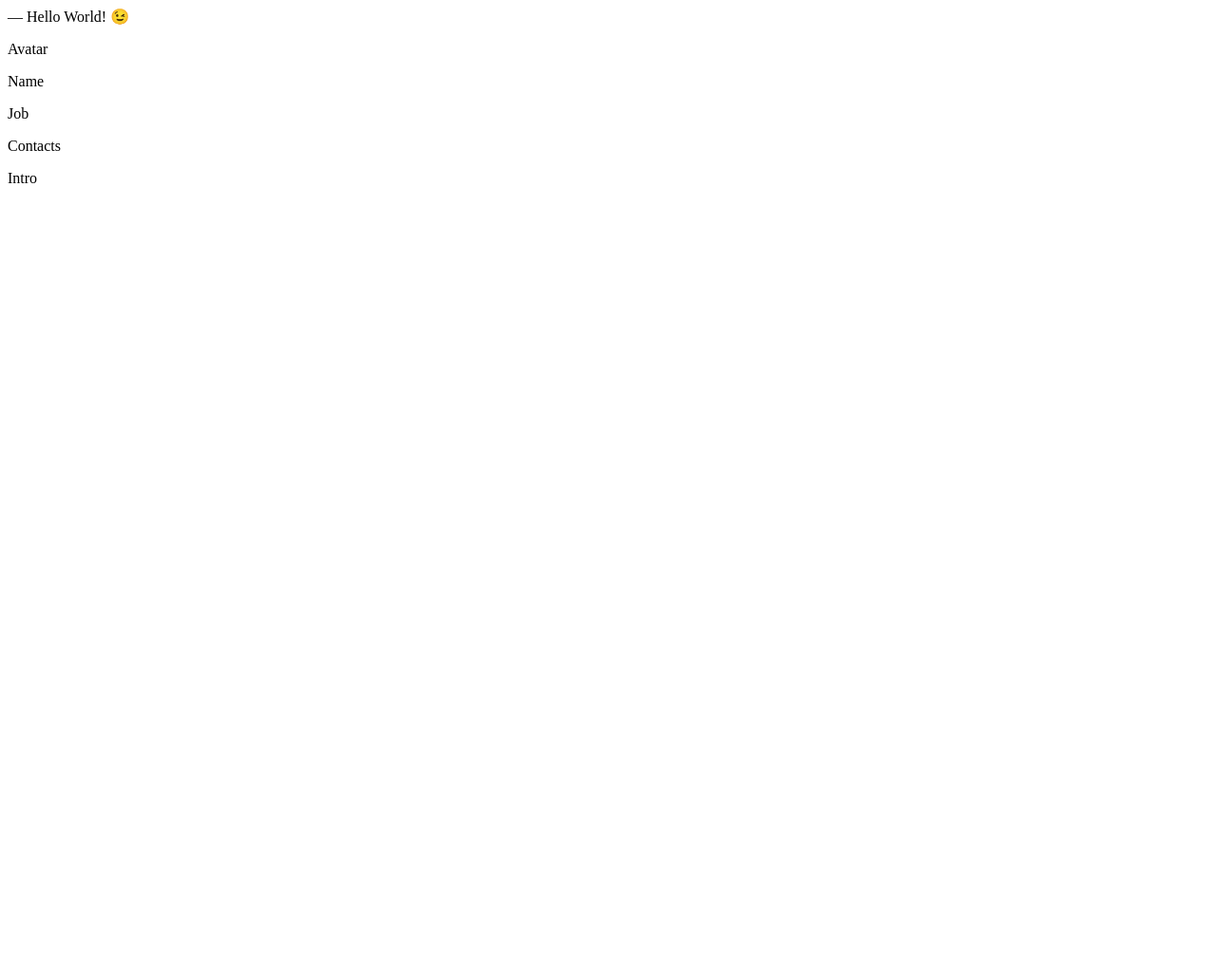
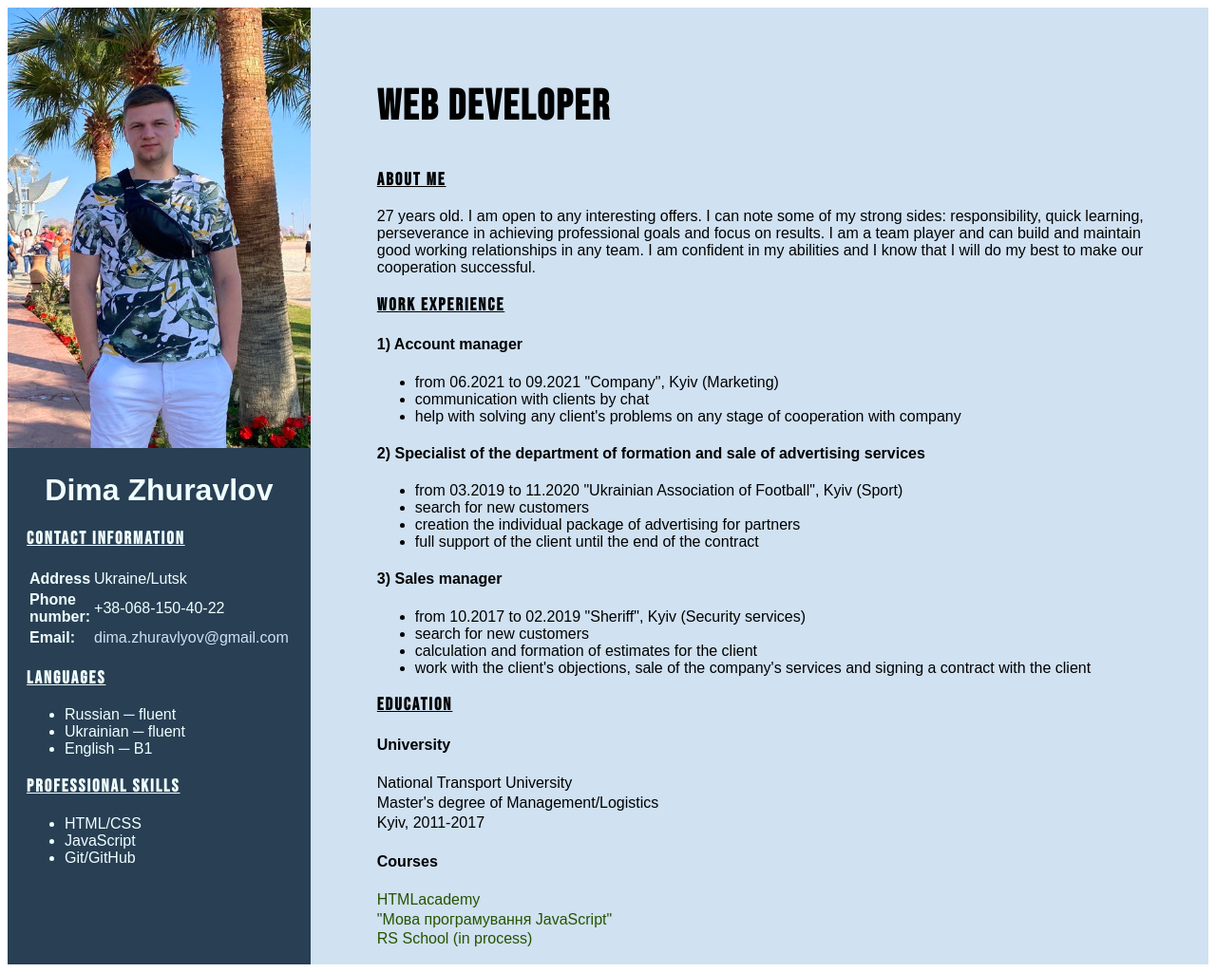
Before and after one commit to DimaZHV/homepage, a plain HTML site: page index.html in a window 1280 px wide. Shown: the whole page at 95% size. Before the commit the page ends 800 px from the top, so only its background shows below. Drawn offline with Linux system fonts and the light colour scheme.

Commit message:
finish CV

```diff
--- a/index.html
+++ b/index.html
@@ -1,17 +1,147 @@
 <!DOCTYPE html>
-<html>
+<html lang="en">
 	<head>
 		<meta charset="UTF-8" />
-		<title>Résumé</title>
-		<link rel="stylesheet" href="styles.css" />
-		<meta name="viewport" content="width=device-width, initial-scale=1" />
+		<meta http-equiv="X-UA-Compatible" content="IE=edge" />
+		<meta name="viewport" content="width=device-width, initial-scale=1.0" />
+		<title>My CV</title>
+		<link rel="stylesheet" href="../homepage/styles.css" />
+		<link
+			href="https://fonts.googleapis.com/css2?family=Bebas+Neue&display=swap"
+			rel="stylesheet"
+		/>
 	</head>
 	<body>
-		― Hello World! &#x1F609;
-		<p>Avatar</p>
-		<p>Name</p>
-		<p>Job</p>
-		<p>Contacts</p>
-		<p>Intro</p>
+		<div id="leftBlock">
+			<div class="photo">
+				<img id="hello" src="../homepage/PhotoCV.jpg" alt="Photo" />
+			</div>
+			<div id="contactInfo">
+				<h1>Dima Zhuravlov</h1>
+
+				<div>
+					<h3>Contact Information</h3>
+					<div id="table">
+						<table>
+							<tr>
+								<td><b>Address</b></td>
+								<td>Ukraine/Lutsk</td>
+							</tr>
+							<tr>
+								<td><b>Phone number:</b></td>
+								<td>+38-068-150-40-22</td>
+							</tr>
+
+							<tr>
+								<td><b>Email:</b></td>
+								<td>
+									<a href="mailto:dima.zhuravlyov@gmail.com"
+										>dima.zhuravlyov@gmail.com</a
+									>
+								</td>
+							</tr>
+						</table>
+					</div>
+				</div>
+
+				<div>
+					<h3>Languages</h3>
+					<div>
+						<ul>
+							<li>Russian ─ fluent</li>
+							<li>Ukrainian ─ fluent</li>
+							<li>English ─ B1</li>
+						</ul>
+					</div>
+				</div>
+				<div>
+					<h3>Professional Skills</h3>
+					<div>
+						<ul>
+							<li>HTML/CSS</li>
+							<li>JavaScript</li>
+							<li>Git/GitHub</li>
+						</ul>
+					</div>
+				</div>
+			</div>
+		</div>
+		<div id="rightBlock">
+			<div>
+				<h2>Web Developer</h2>
+			</div>
+			<div>
+				<h3>About Me</h3>
+				<p>
+					27 years old. I am open to any interesting offers. I can note some of
+					my strong sides: responsibility, quick learning, perseverance in
+					achieving professional goals and focus on results. I am a team player
+					and can build and maintain good working relationships in any team. I
+					am confident in my abilities and I know that I will do my best to make
+					our cooperation successful.
+				</p>
+			</div>
+			<div>
+				<h3>Work Experience</h3>
+				<div>
+					<h4>1) Account manager</h4>
+					<ul>
+						<li>from 06.2021 to 09.2021 "Company", Kyiv (Marketing)</li>
+						<li>communication with clients by chat</li>
+						<li>
+							help with solving any client's problems on any stage of
+							cooperation with company
+						</li>
+					</ul>
+				</div>
+				<div>
+					<h4>
+						2) Specialist of the department of formation and sale of advertising
+						services
+					</h4>
+					<ul>
+						<li>
+							from 03.2019 to 11.2020 "Ukrainian Association of Football", Kyiv
+							(Sport)
+						</li>
+						<li>search for new customers</li>
+						<li>creation the individual package of advertising for partners</li>
+						<li>full support of the client until the end of the contract</li>
+					</ul>
+				</div>
+				<div>
+					<h4>3) Sales manager</h4>
+					<ul>
+						<li>from 10.2017 to 02.2019 "Sheriff", Kyiv (Security services)</li>
+						<li>search for new customers</li>
+						<li>calculation and formation of estimates for the client</li>
+						<li>
+							work with the client's objections, sale of the company's services
+							and signing a contract with the client
+						</li>
+					</ul>
+				</div>
+			</div>
+
+			<div id="education">
+				<h3>Education</h3>
+				<h4>University</h4>
+				<ul>
+					<li>National Transport University</li>
+					<li>Master's degree of Management/Logistics</li>
+					<li>Kyiv, 2011-2017</li>
+				</ul>
+				<h4>Courses</h4>
+				<ul>
+					<li><a href="https://www.htmlacademy.ru">HTMLacademy</a></li>
+					<li>
+						<a href="https://uk.javascript.info"
+							>"Мова програмування JavaScript"</a
+						>
+					</li>
+					<li><a href="https://rs.school">RS School (in process)</a></li>
+				</ul>
+			</div>
+		</div>
 	</body>
 </html>
--- a/styles.css
+++ b/styles.css
@@ -1,4 +1,69 @@
-.General_styles{}
-.Contact_info_styles{}
-.Intro_and_skills_styles{}
-.Experience_and_additonal_info_styles{}
+body {
+    display: flex;
+    font-family: Arial, Helvetica, sans-serif;
+
+
+}
+h1 {
+    text-align: center;
+}
+
+h2, h3 {
+    font-family: 'Bebas Neue', cursive;
+    text-decoration: underline;
+    letter-spacing: 2px;
+}
+h2 {
+    font-size: 45px;
+    text-decoration: none;
+}
+#leftBlock {
+
+    background-color: rgb(40, 63, 84);
+    color: azure;
+    margin: 3px,0px,3px,3px;
+    width: 800px;
+}
+
+#rightBlock {
+
+    background-color: rgb(208, 225, 241);
+    margin: 3px,3px,3px,0px;
+    padding: 40px 50px 0px 70px;
+}
+
+#hello {
+    height: 100%;
+    width: 100%;
+}
+
+#contactInfo {
+    margin: 20px;
+}
+#education li{
+    list-style: none
+}
+#education ul{
+    line-height: 130%;
+    margin-left: 0;
+    padding-left: 0;
+}
+
+a {
+    outline: none;
+    text-decoration: none;
+    color: #265301;
+}
+a:hover{
+    color: rgb(40, 63, 84);
+}
+
+#table a {
+    outline: none;
+    text-decoration: none;
+    color: rgb(208, 225, 241);
+}
+#table a:hover {
+
+    color: rgb(18, 121, 39);
+}
```
Also changed, not shown: PhotoCV.jpg (added).
